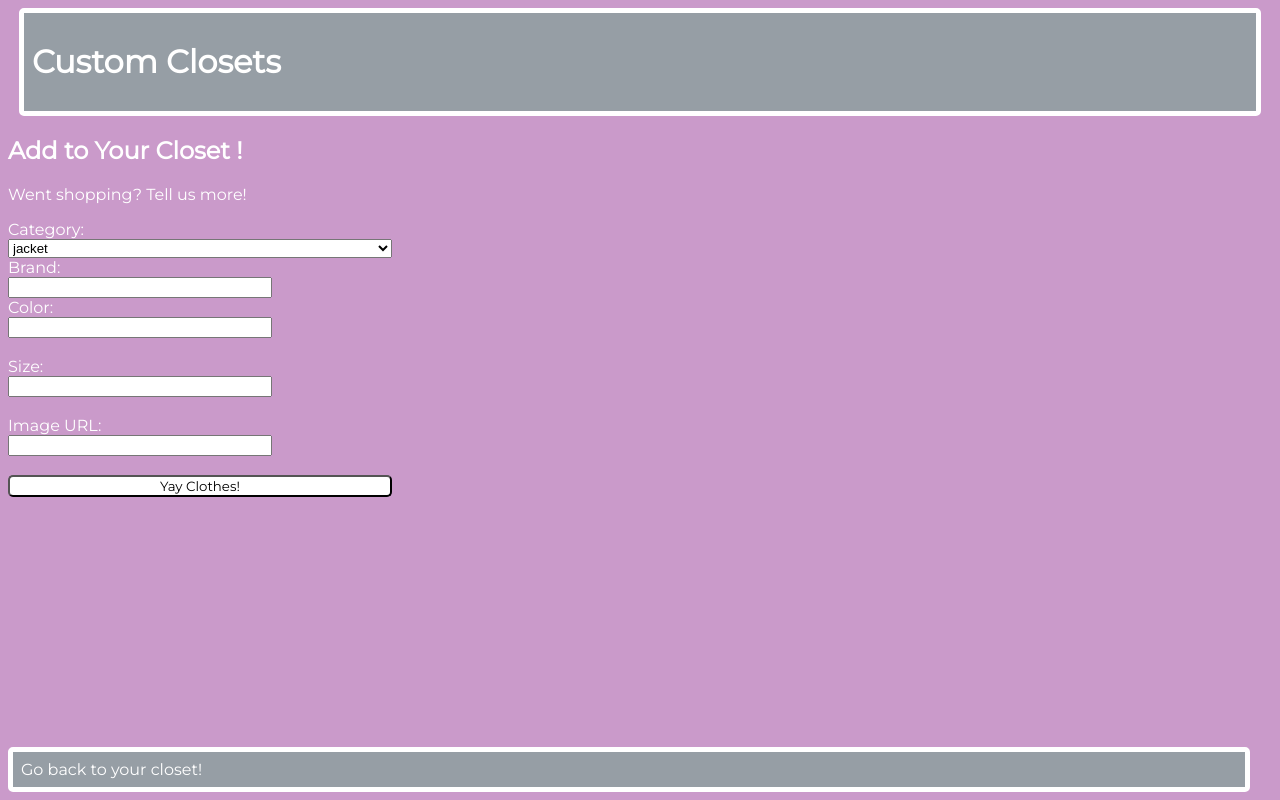
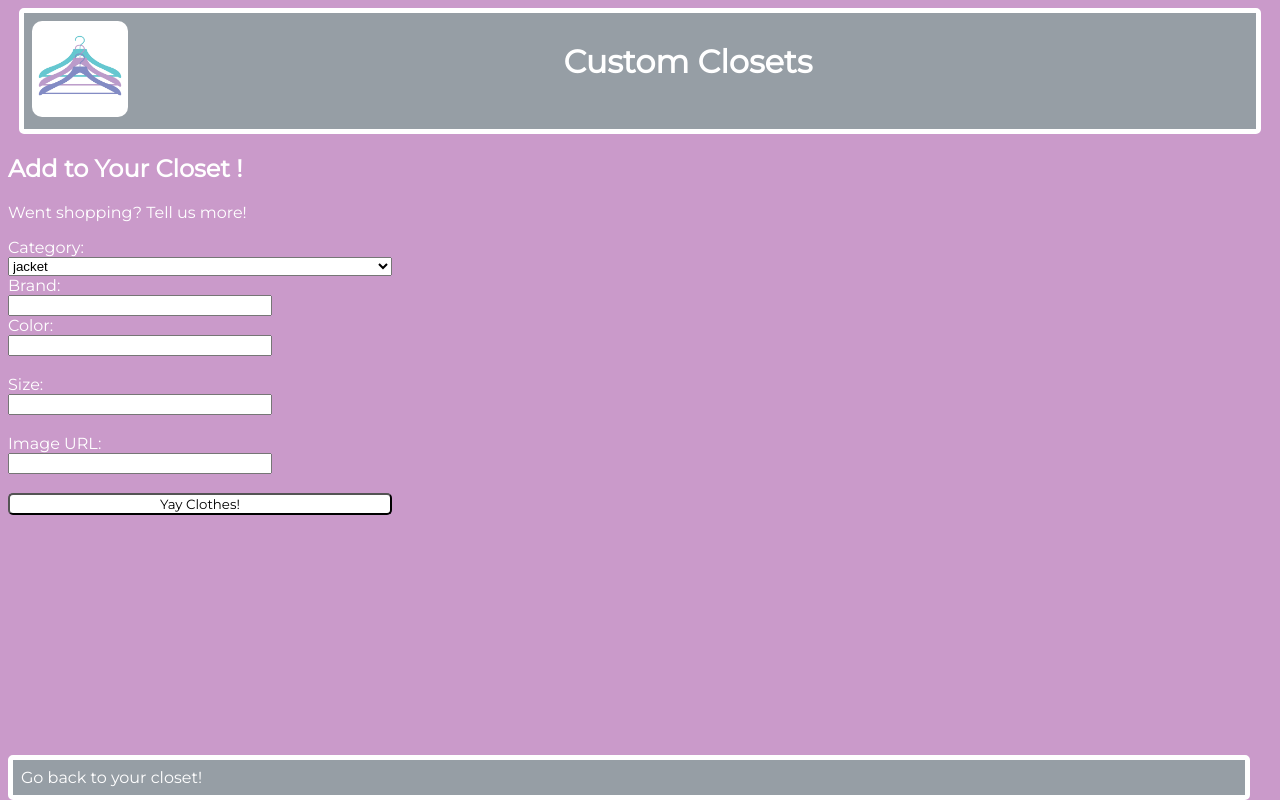
Before and after one commit to klunghamer/Closet_App, a Node server app: page /closet/600000000000000000000001/new in a window 1280 px wide. Run offline with Node 20, Linux system fonts and the light colour scheme; some libraries are stand-ins or nearby versions; some web fonts are replaced.

Commit message:
Added logo

```diff
--- a/public/css/styles.css
+++ b/public/css/styles.css
@@ -22,7 +22,17 @@ header {
 footer {
   position: fixed;
   bottom: 0;
-  margin-bottom: .5em;
+  margin-bottom: 0em;
+}
+
+.logo {
+  height: 6em;
+  width: 6em;
+  /*margin-top: 3.5vh;*/
+}
+
+h1 {
+  /*font-size*/
 }
 
 .home-container {
@@ -42,7 +52,6 @@ footer {
 }
 
 .sign-out {
-
   margin-top: 4vh;
 }
 
@@ -95,9 +104,10 @@ input {
 .users {
   white: blue;
   background-color: rgba(150, 158, 165, 0.7);
-  width: 15vw;
-  font-size: 3vw;
-  padding: .5em;
+  /*width: 15vw;*/
+  /*height: 5vh;*/
+  /*font-size: 3vw;*/
+  padding: 1em;
   text-align: center;
   border-radius: 5px;
   /*margin: 0 1em 0 1em;*/
--- a/views/layout.hbs
+++ b/views/layout.hbs
@@ -8,6 +8,7 @@
     <link href="https://fonts.googleapis.com/css?family=Baloo+Bhai|Shrikhand" rel="stylesheet">
     <meta name="viewport" content="width=device-width, initial-scale=1">
     <link rel="stylesheet" href="https://cdnjs.cloudflare.com/ajax/libs/animate.css/3.5.2/animate.min.css">
+    <link rel="icon" type="image/jpeg" href="/pic/logo.jpg">
   </head>
   <body>
     <header>
@@ -20,6 +21,9 @@
         {{/if}}
       </div>
       <h1 class="main-header"><a href="/users">Custom Closets</a></h1>
+      <div>
+        <a href="/users"><img class="logo" src="/pic/logo.jpg"></a>
+      </div>
     </header>
     <div class="container">
       {{{body}}}
```
Also changed, not shown: public/pic/logo.jpg (added).
